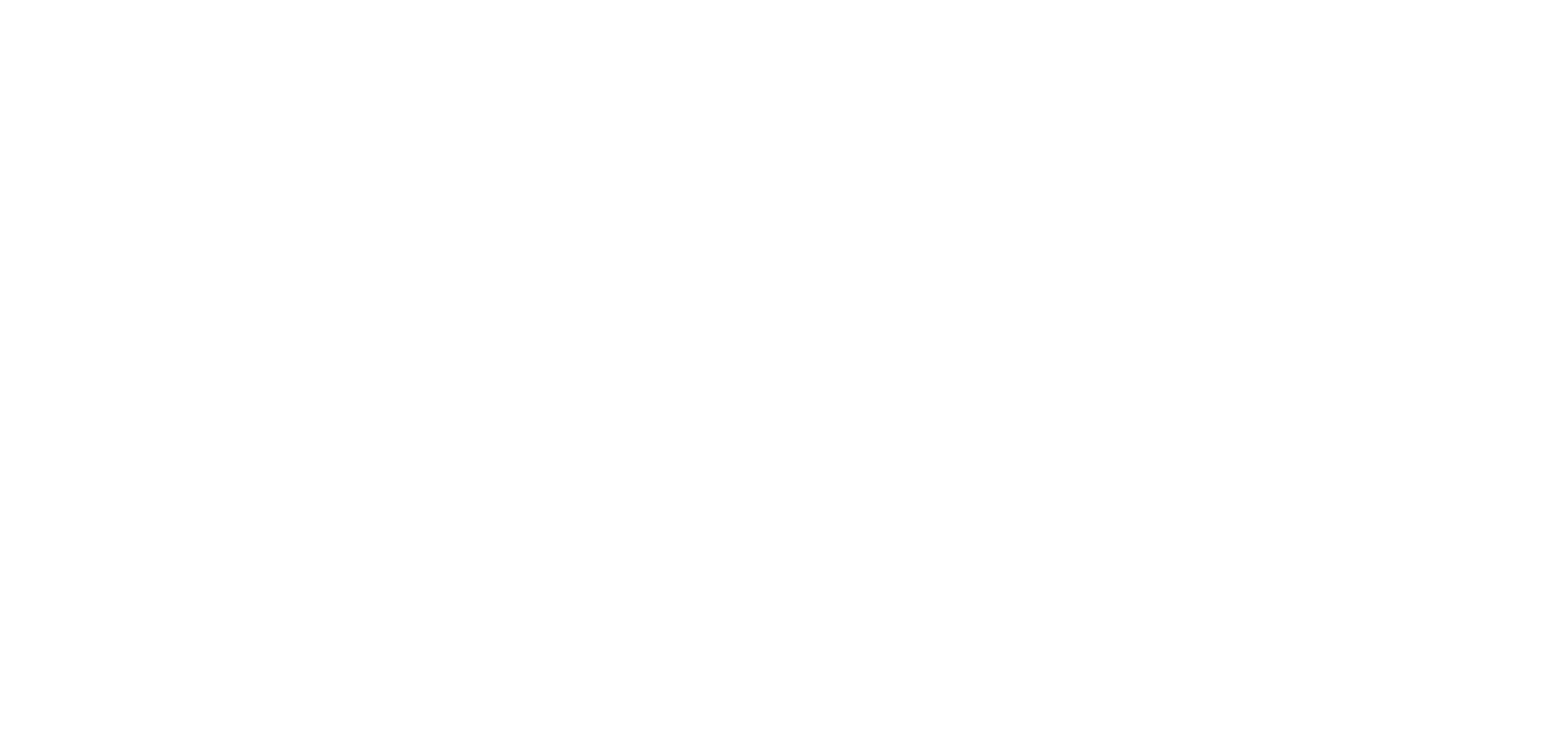
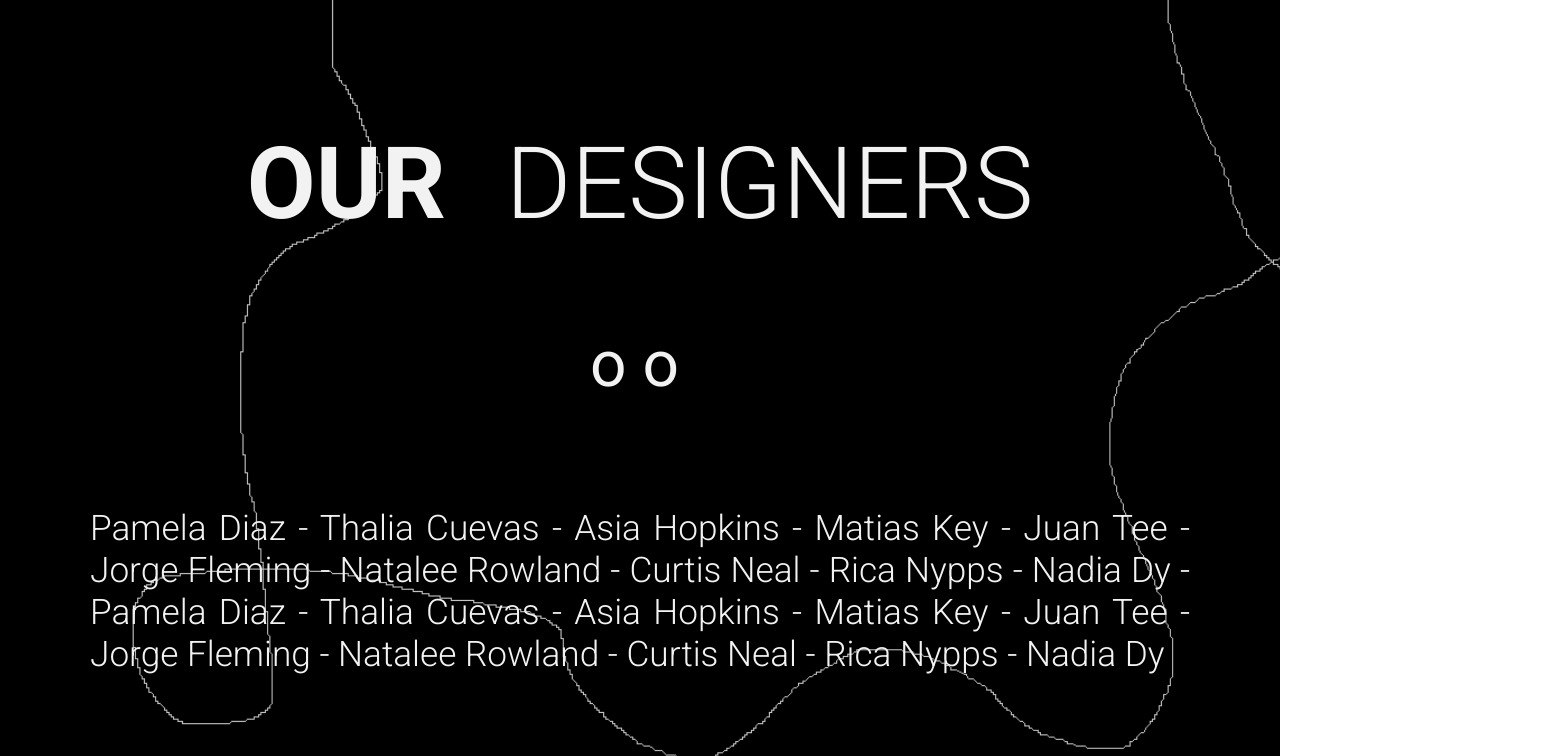
Before and after one commit to Degaullus/PsdProject, a React (Vite) app: page / in a window 1280 px wide. Shown: the part 3740-4496 px from the top of the page, 1560 px wide, since content can reach past the window. Before the commit the page ends 3736 px from the top, so only its background shows below. Built offline with nearby package versions, Linux system fonts and the light colour scheme; a web font is replaced by a local one.

Commit message:
our designers section done

```diff
--- a/src/components/OurDesigners.jsx
+++ b/src/components/OurDesigners.jsx
@@ -3,8 +3,18 @@
 export default function OurDesigners() {
   return (
     <div className={styles.background}>
-      <div>
-        <p>OurDesigners</p>
+      <div className={styles.ourDesigners}>
+        <div className={styles.ourDesignersHeader}>
+          <h1 className={styles.ourDesignersTitle}>OUR</h1>
+          <h1 className={styles.ourDesignersTitle2}>DESIGNERS</h1>
+        </div>
+        <p className={styles.dot2}>o o</p>
+        <p className={styles.para}>
+          Pamela Diaz - Thalia Cuevas - Asia Hopkins - Matias Key - Juan Tee -
+          Jorge Fleming - Natalee Rowland - Curtis Neal - Rica Nypps - Nadia Dy
+          - Pamela Diaz - Thalia Cuevas - Asia Hopkins - Matias Key - Juan Tee -
+          Jorge Fleming - Natalee Rowland - Curtis Neal - Rica Nypps - Nadia Dy
+        </p>
       </div>
     </div>
   );
--- a/src/components/OurDesigners.module.css
+++ b/src/components/OurDesigners.module.css
@@ -5,3 +5,62 @@
   background-position: center;
   background-size: cover;
 }
+
+.ourDesigners {
+  display: flex;
+  align-items: center;
+  flex-direction: column;
+  margin-top: 200px;
+}
+
+.ourDesignersHeader {
+  display: flex;
+}
+
+.ourDesignersTitle {
+  font-size: 100px;
+  color: #f2f2f2;
+  margin-right: 60px;
+}
+
+.ourDesignersTitle2 {
+  font-size: 100px;
+  color: #f2f2f2;
+  font-weight: 300;
+  animation: slideFromRight 4s ease forwards; /* Animation effect */
+  opacity: 0; /* Initially hidden */
+}
+
+@keyframes slideFromRight {
+  from {
+    transform: translateX(100%); /* Start position off screen to the right */
+    opacity: 0;
+  }
+  to {
+    transform: translateX(0); /* End position on screen */
+    opacity: 1;
+  }
+}
+
+.dot2 {
+  width: 100px;
+  color: #f2f2f2;
+  height: 30px;
+  font-size: 40px;
+  transition: transform 0.5s ease; /* Smooth transition */
+  margin: 80px 0 150px 0;
+  font-size: 4rem;
+}
+
+.dot2:hover {
+  transform: scale(1.8); /* Scale up by 20% */
+}
+
+.para {
+  color: #f2f2f2;
+  font-size: 2.2rem;
+  width: 1100px;
+  text-align: justify;
+  font-weight: 300;
+  margin-bottom: 150px;
+}
```
